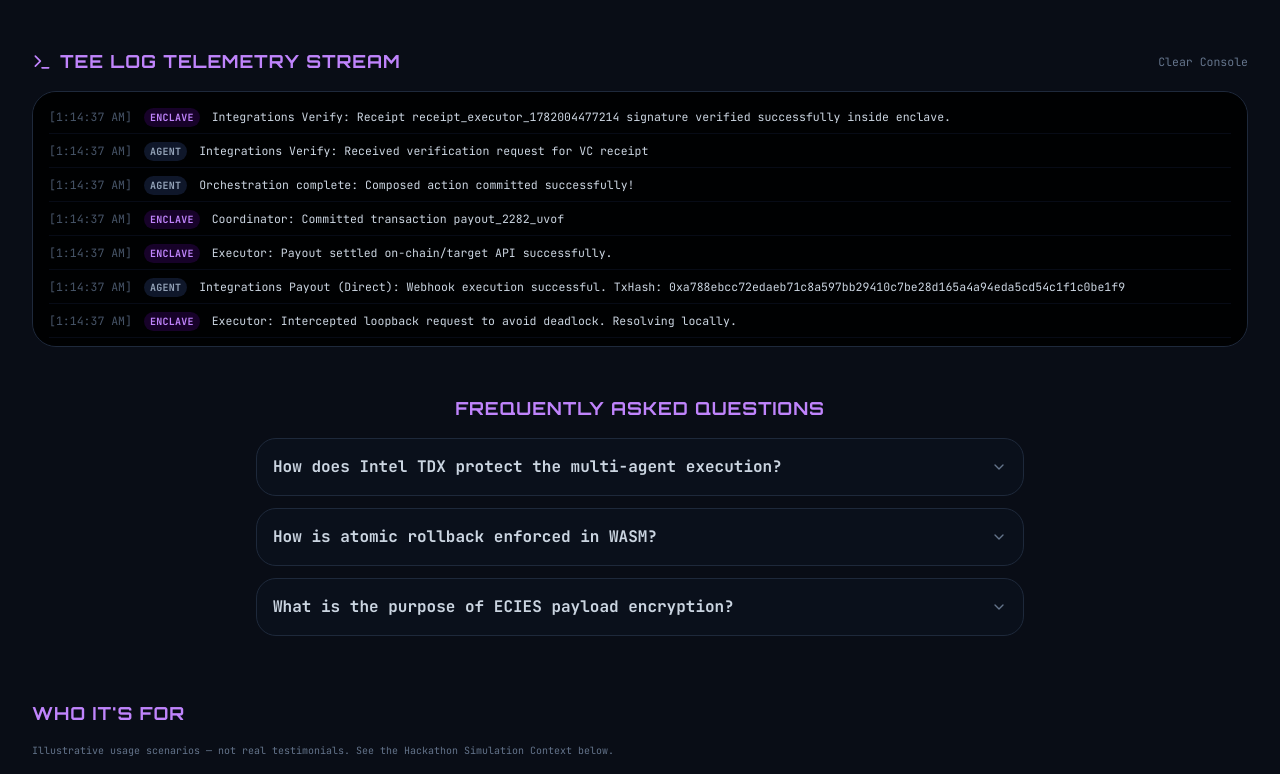
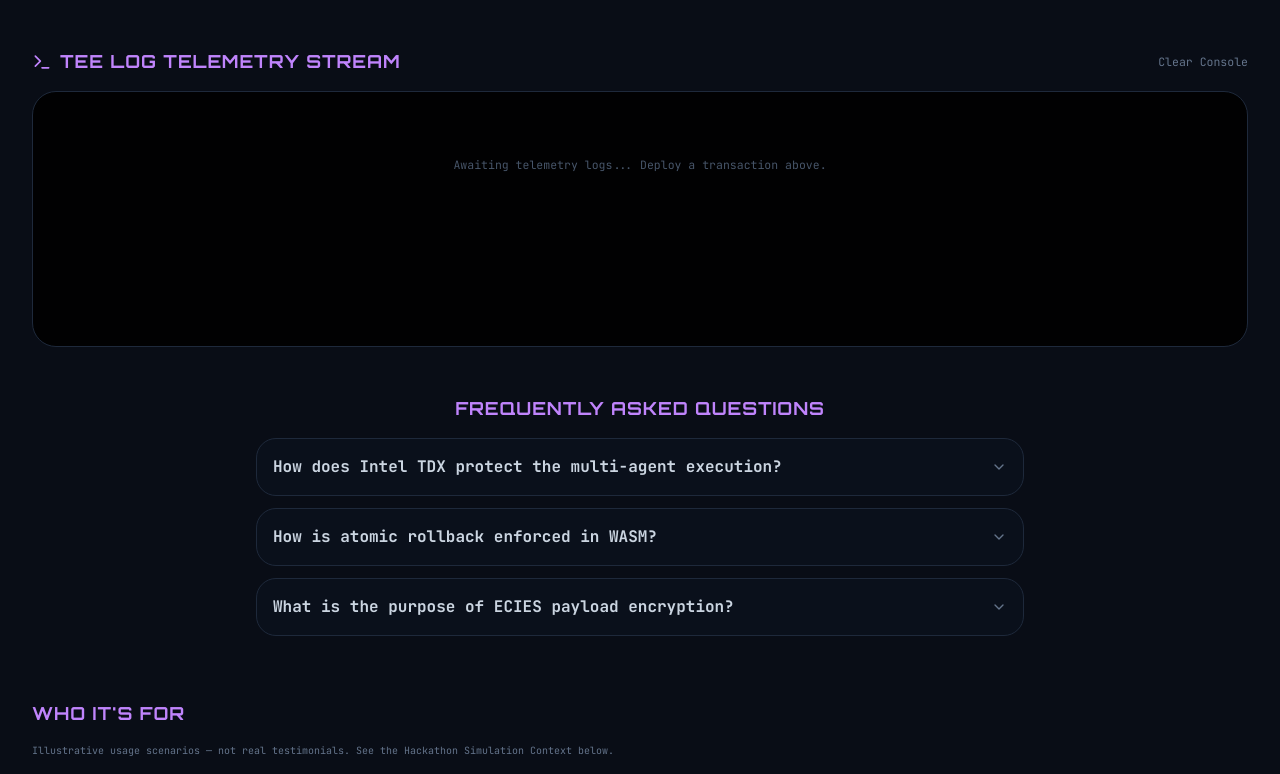
Before and after one commit to edycutjong/synod, a Next.js app in the folder ui/: page / in a window 1280 px wide. Shown: the part 1963-2737 px from the top of the page. Built offline with nearby package versions, Linux system fonts and the light colour scheme.

Commit message:
fix(security): resolve insecure randomness Math.random usages with crypto module

```diff
--- a/ui/data/db.json
+++ b/ui/data/db.json
@@ -50,138 +50,7 @@
       "target_host": "https://treasury.sandbox.test"
     }
   },
-  "telemetryLogs": [
-    {
-      "timestamp": 1782004477187,
-      "type": "agent",
-      "message": "Received incoming compose-action request from client"
-    },
-    {
-      "timestamp": 1782004477187,
-      "type": "enclave",
-      "message": "Coordinator: Starting composed action flow for payoutId: payout_2282_uvof"
-    },
-    {
-      "timestamp": 1782004477190,
-      "type": "enclave",
-      "message": "Coordinator: Starting compose_action..."
-    },
-    {
-      "timestamp": 1782004477193,
-      "type": "enclave",
-      "message": "Coordinator: Staged transaction payout_2282_uvof as submitting"
-    },
-    {
-      "timestamp": 1782004477194,
-      "type": "enclave",
-      "message": "Coordinator: Invoking Approver A (Treasury)..."
-    },
-    {
-      "timestamp": 1782004477194,
-      "type": "enclave",
-      "message": "Host Interface: contracts-call invoke matching target = approver-a, function = evaluate"
-    },
-    {
-      "timestamp": 1782004477196,
-      "type": "enclave",
-      "message": "Approver A (Treasury): Evaluating payout request..."
-    },
-    {
-      "timestamp": 1782004477197,
-      "type": "enclave",
-      "message": "Approver A (Treasury): Approved"
-    },
-    {
-      "timestamp": 1782004477198,
-      "type": "enclave",
-      "message": "Coordinator: Invoking Approver B (Compliance ZK verifier)..."
-    },
-    {
-      "timestamp": 1782004477199,
-      "type": "enclave",
-      "message": "Host Interface: contracts-call invoke matching target = approver-b, function = evaluate"
-    },
-    {
-      "timestamp": 1782004477201,
-      "type": "enclave",
-      "message": "Approver B (Compliance): Running Groth16 ZK-SNARK verifier checks..."
-    },
-    {
-      "timestamp": 1782004477202,
-      "type": "enclave",
-      "message": "Approver B (Compliance): ZK Proof verified. Limit checks passed."
-    },
-    {
-      "timestamp": 1782004477204,
-      "type": "enclave",
-      "message": "Coordinator: Invoking Executor (Blind decrypt & http egress)..."
-    },
-    {
-      "timestamp": 1782004477205,
-      "type": "enclave",
-      "message": "Host Interface: contracts-call invoke matching target = executor, function = execute"
-    },
-    {
-      "timestamp": 1782004477207,
-      "type": "enclave",
-      "message": "Executor: Initiating secure blind execution..."
-    },
-    {
-      "timestamp": 1782004477208,
-      "type": "enclave",
-      "message": "Executor: Decrypting ECIES payload..."
-    },
-    {
-      "timestamp": 1782004477211,
-      "type": "enclave",
-      "message": "Executor: Decrypted ECIES payload successfully"
-    },
-    {
-      "timestamp": 1782004477212,
-      "type": "enclave",
-      "message": "Executor: Firing blind egress POST to: https://treasury.sandbox.test/payout"
-    },
-    {
-      "timestamp": 1782004477213,
-      "type": "enclave",
-      "message": "Executor edge proxy: resolved https://treasury.sandbox.test/payout -> http://127.0.0.1:3009/api/integrations/payout"
-    },
-    {
-      "timestamp": 1782004477213,
-      "type": "enclave",
-      "message": "Executor: Intercepted loopback request to avoid deadlock. Resolving locally."
-    },
-    {
-      "timestamp": 1782004477213,
-      "type": "agent",
-      "message": "Integrations Payout (Direct): Webhook execution successful. TxHash: 0xa788ebcc72edaeb71c8a597bb29410c7be28d165a4a94eda5cd54c1f1c0be1f9"
-    },
-    {
-      "timestamp": 1782004477214,
-      "type": "enclave",
-      "message": "Executor: Payout settled on-chain/target API successfully."
-    },
-    {
-      "timestamp": 1782004477218,
-      "type": "enclave",
-      "message": "Coordinator: Committed transaction payout_2282_uvof"
-    },
-    {
-      "timestamp": 1782004477218,
-      "type": "agent",
-      "message": "Orchestration complete: Composed action committed successfully!"
-    },
-    {
-      "timestamp": 1782004477680,
-      "type": "agent",
-      "message": "Integrations Verify: Received verification request for VC receipt"
-    },
-    {
-      "timestamp": 1782004477681,
-      "type": "enclave",
-      "message": "Integrations Verify: Receipt receipt_executor_1782004477214 signature verified successfully inside enclave."
-    }
-  ],
+  "telemetryLogs": [],
   "dispatchedPayouts": [
     {
       "payoutId": "payout_gen_1782004477213",
--- a/ui/src/app/api/seed/specialist/route.ts
+++ b/ui/src/app/api/seed/specialist/route.ts
@@ -1,5 +1,6 @@
 import { NextResponse } from 'next/server';
 import { readDb, writeDb, addTelemetryLog } from '@/lib/db';
+import * as crypto from 'crypto';
 
 export async function POST(request: Request) {
   try {
@@ -19,7 +20,7 @@ export async function POST(request: Request) {
         isActive: true,
         totalEvaluations: 0,
         totalSlashes: 0,
-        address: `0x${Math.random().toString(16).substr(2, 40)}`,
+        address: `0x${crypto.randomBytes(20).toString('hex')}`,
         ...spec
       });
     }
--- a/ui/src/components/PayoutComposer.tsx
+++ b/ui/src/components/PayoutComposer.tsx
@@ -34,7 +34,10 @@ export default function PayoutComposer({ onStartOrchestration, isProcessing }: P
   // the transaction nonce and rejects re-submission of an already submitting/committed id,
   // so a fresh suffix lets reviewers re-run a scenario cleanly — while deploying the SAME
   // id twice (without reloading) visibly triggers the replay guard.
-  const nonce = () => Math.random().toString(36).slice(2, 6);
+  const nonce = () => {
+    const arr = window.crypto.getRandomValues(new Uint32Array(1));
+    return arr[0].toString(36).slice(0, 4);
+  };
 
   const loadScenario = (type: 'veto' | 'happy' | 'abort' | 'outage') => {
     if (type === 'veto') {
```
